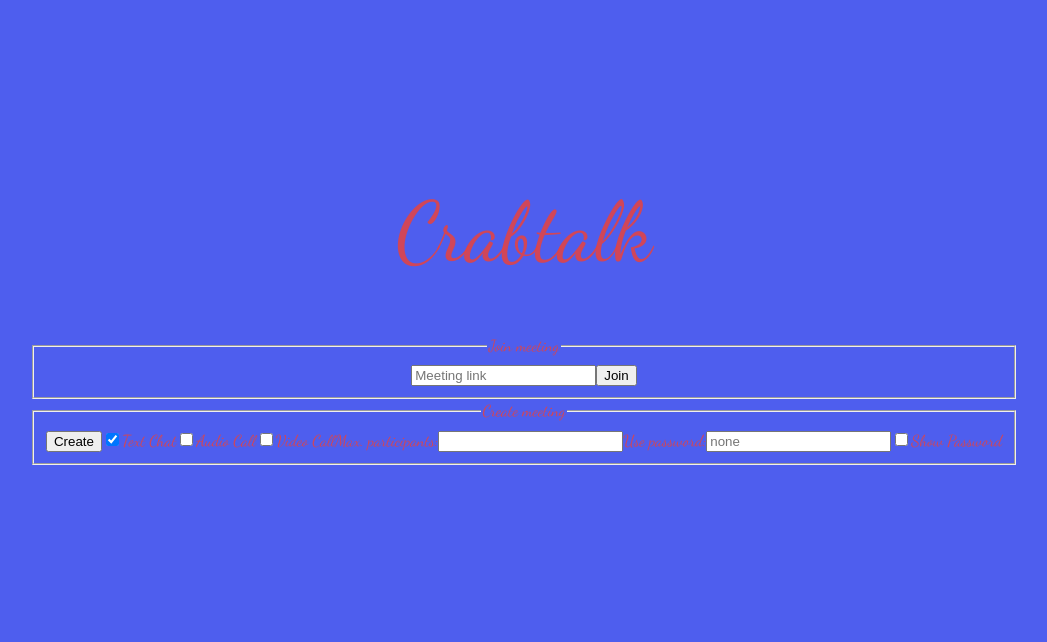
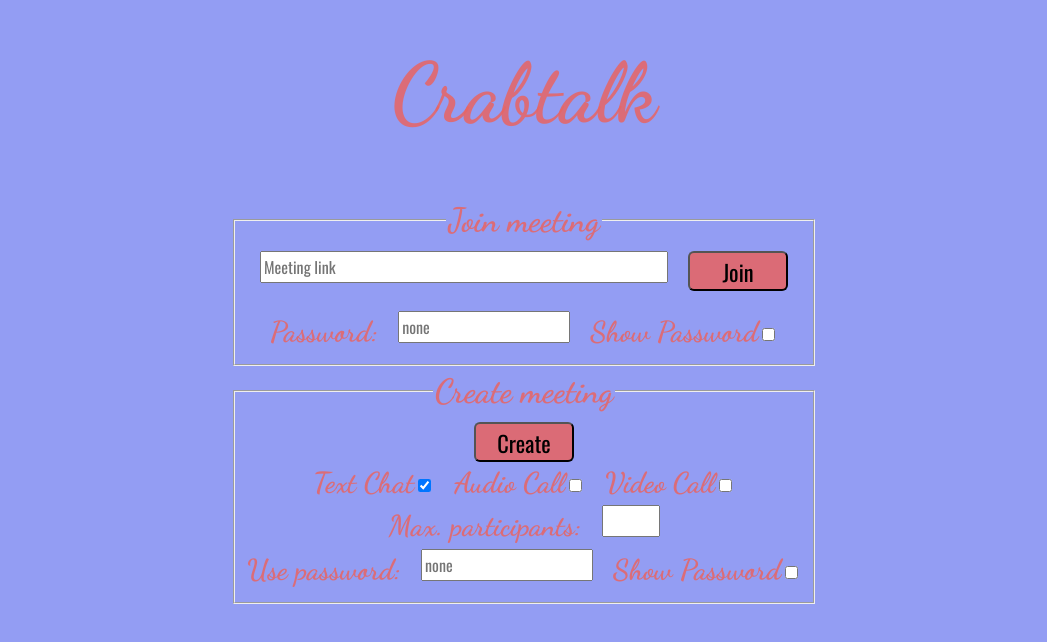
Before and after one commit to JaninaAlona/crabtalk, a React (Vite) app: page / in a window 1280 px wide. Shown: the part 102-744 px from the top of the page, without its empty margins (116-1163 px from the left). Built offline with nearby package versions, Linux system fonts and the light colour scheme.

Commit message:
Welcome page design

```diff
--- a/src/App.css
+++ b/src/App.css
@@ -1,4 +1,58 @@
+@import url('https://fonts.googleapis.com/css2?family=Dancing+Script:wght@400..700&family=Oswald');
+
 h1 {
   font-size: 5.2em;
   line-height: 1.1;
 }
+
+legend {
+  font-size: 2.1em;
+}
+
+label {
+  font-size: 1.8em;
+}
+
+.meeting-link {
+  width: 400px;
+}
+
+.meeting-btn {
+  width: 100px;
+  height: 40px;
+  background-color: rgba(230, 101, 101, 0.87);
+  border-radius: 6px;
+  font-size: 1.4em;
+  font-family: 'Oswald', sans-serif;
+  font-optical-sizing: auto;
+  font-weight: 300;
+  font-style: normal;
+}
+
+#people {
+  width: 50px;
+}
+
+.welcome-input {
+  font-size: 1.0em;
+  font-family: 'Oswald', sans-serif;
+  font-optical-sizing: auto;
+  font-weight: 400;
+  font-style: normal;
+  height: 26px;
+}
+
+.welcome-gui-con {
+  display: flex;
+  column-gap: 20px;
+  justify-content: center;
+}
+
+.create-meet {
+  display: flex;
+  gap: 20px 20px;
+  align-content: space-around;
+  flex-wrap: wrap;
+  justify-content: center;
+  flex-direction: column;
+}
--- a/src/components/CreateMeeting.jsx
+++ b/src/components/CreateMeeting.jsx
@@ -1,6 +1,7 @@
 import { useState } from "react";
 import { useRef } from 'react';
 import Password from './Password.jsx';
+import CustomCheckbox from './CustomCheckbox.jsx';
 
 function CreateMeeting() {
 
@@ -9,7 +10,6 @@ function CreateMeeting() {
     const handleValueChange = () => {
         if (inputRef.current.value !== null) {
             setValue(inputRef.current.value)
-            console.log(inputRef.current.value)
         }
     }
     let [checkedChat, setCheckedChat] = useState(true)
@@ -27,10 +27,7 @@ function CreateMeeting() {
 
     function MediaOption(props) {
         return (
-            <>
-                <input type="checkbox" id={props.id} name={props.name} value={props.value} checked={props.checked} onChange={props.onChange} />
-                <label htmlFor={props.htmlFor}>{props.label}</label>
-            </>
+            <CustomCheckbox htmlFor={props.htmlFor} label={props.label} id={props.id} name={props.name} value={props.value} checked={props.checked} onChange={props.onChange} />
         )
     }
 
@@ -38,7 +35,7 @@ function CreateMeeting() {
         return (
             <>
                 <label htmlFor={props.htmlFor}>{props.label}</label>
-                <input ref={inputRef} type="number" id={props.id} name={props.name} value={props.value} onInput={props.onInput} />
+                <input ref={inputRef} className="welcome-input" type="number" id={props.id} name={props.name} value={props.value} onInput={props.onInput} />
             </>
         )
     }
@@ -53,12 +50,22 @@ function CreateMeeting() {
                 <form onSubmit={handleSubmit}>
                     <fieldset className="create-meet">
                         <legend>Create meeting</legend>
-                        <input type="submit" value="Create" />
-                        <MediaOption id="use-chat" htmlFor="use-chat" name="message-type" value="chat" label="Text Chat" checked={checkedChat} onChange={handleCheckedChatChange} />
-                        <MediaOption id="use-voice" htmlFor="use-voice" name="message-type" value="voice" label="Audio Call" checked={checkedVoice} onChange={handleCheckedVoiceChange} />
-                        <MediaOption id="use-video" htmlFor="use-video" name="message-type" value="video" label="Video Call" checked={checkedVideo} onChange={handleCheckedVideoChange} />
-                        <Participants id="people" htmlFor="people" name="participants" label="Max. participants:" />
-                        <Password pwID="setPW" pwLabel="Use password:" pwName="meetingPW" showID="showPW" showName="showPW" showLabel="Show Password" />
+                        <div>
+                            <div className="welcome-gui-con">
+                                <input className="meeting-btn" type="submit" value="Create" />
+                            </div>
+                            <div className="welcome-gui-con">
+                                <MediaOption id="use-chat" htmlFor="use-chat" name="message-type" value="chat" label="Text Chat" checked={checkedChat} onChange={handleCheckedChatChange} />
+                                <MediaOption id="use-voice" htmlFor="use-voice" name="message-type" value="voice" label="Audio Call" checked={checkedVoice} onChange={handleCheckedVoiceChange} />
+                                <MediaOption id="use-video" htmlFor="use-video" name="message-type" value="video" label="Video Call" checked={checkedVideo} onChange={handleCheckedVideoChange} />
+                            </div>
+                            <div className="welcome-gui-con">
+                                <Participants id="people" htmlFor="people" name="participants" label="Max. participants:" />
+                            </div>
+                            <div className="welcome-gui-con">
+                                <Password pwID="setPW" pwLabel="Use password:" pwName="createMeetingPW" id="showPW" name="hidePW" htmlFor="showPW" label="Show Password" value="createPW" />
+                            </div>
+                        </div>
                     </fieldset>
                 </form>
             </>
--- /dev/null
+++ b/src/components/CustomCheckbox.jsx
@@ -0,0 +1,12 @@
+function CustomCheckbox(props) {
+    return (
+        <>
+            <label className="checkbox-label" htmlFor={props.htmlFor}>{props.label}
+                <input ref={props.ref} type="checkbox" id={props.id} name={props.name} value={props.value} checked={props.checked} onChange={props.onChange} />
+                <span className="checkmark"></span>
+            </label>
+        </>
+    )
+}
+
+export default CustomCheckbox
--- a/src/components/JoinMeeting.jsx
+++ b/src/components/JoinMeeting.jsx
@@ -1,3 +1,5 @@
+import Password from './Password.jsx';
+
 function JoinMeeting() {
 
     function handleSubmit(e) {
@@ -8,8 +10,15 @@ function JoinMeeting() {
         <form onSubmit={handleSubmit}>
             <fieldset>
                 <legend>Join meeting</legend>
-                <input placeholder="Meeting link" />
-                <input type="submit" value="Join" />
+                <div className="create-meet">
+                    <div className="welcome-gui-con">
+                        <input className="meeting-link welcome-input" placeholder="Meeting link" />
+                        <input className="meeting-btn" type="submit" value="Join" />
+                    </div>
+                    <div className="welcome-gui-con">
+                        <Password pwID="meetingPW" pwLabel="Password:" pwName="meetingPW" id="showMeetingPW" name="hideMeetingPW" htmlFor="showMeetingPW" label="Show Password" value="usePW" />
+                    </div>
+                </div>
             </fieldset>
         </form>
     )
--- a/src/components/Password.jsx
+++ b/src/components/Password.jsx
@@ -1,10 +1,23 @@
+import { useRef } from 'react';
+import CustomCheckbox from './CustomCheckbox.jsx';
+
 function Password(props) {
+    let pwInput = useRef(null)
+    let showPWToggle = useRef(null)
+
+    function onPWVisibilityChange() {
+        if (showPWToggle.current.checked === true) {
+            pwInput.current.type = "text"
+        } else {
+            pwInput.current.type = "password"
+        }
+    }
+
     return (
         <>
             <label htmlFor={props.pwID}>{props.pwLabel}</label>
-            <input type="password" id={props.pwID} name={props.pwName} placeholder="none" />
-            <input type="checkbox" id={props.showID} name={props.showName} />
-            <label htmlFor={props.showID}>{props.showLabel}</label>
+            <input ref={pwInput} className="welcome-input" type="password" id={props.pwID} name={props.pwName} placeholder="none" />
+            <CustomCheckbox ref={showPWToggle} id={props.id} name={props.name} htmlFor={props.htmlFor} label={props.label} value={props.value} checked={props.checked}onChange={onPWVisibilityChange} />
         </>
     )
 }
--- a/src/index.css
+++ b/src/index.css
@@ -9,8 +9,8 @@
   line-height: 1.5;
 
   color-scheme: light dark;
-  color: rgba(228, 67, 67, 0.87);
-  background-color: #4e5eee;
+  color: rgba(230, 101, 101, 0.87);
+  background-color: #939df3;
 
   font-synthesis: none;
   text-rendering: optimizeLegibility;
```
Also changed, not shown: 3 other files (tests, documents, lock files or other folders).
